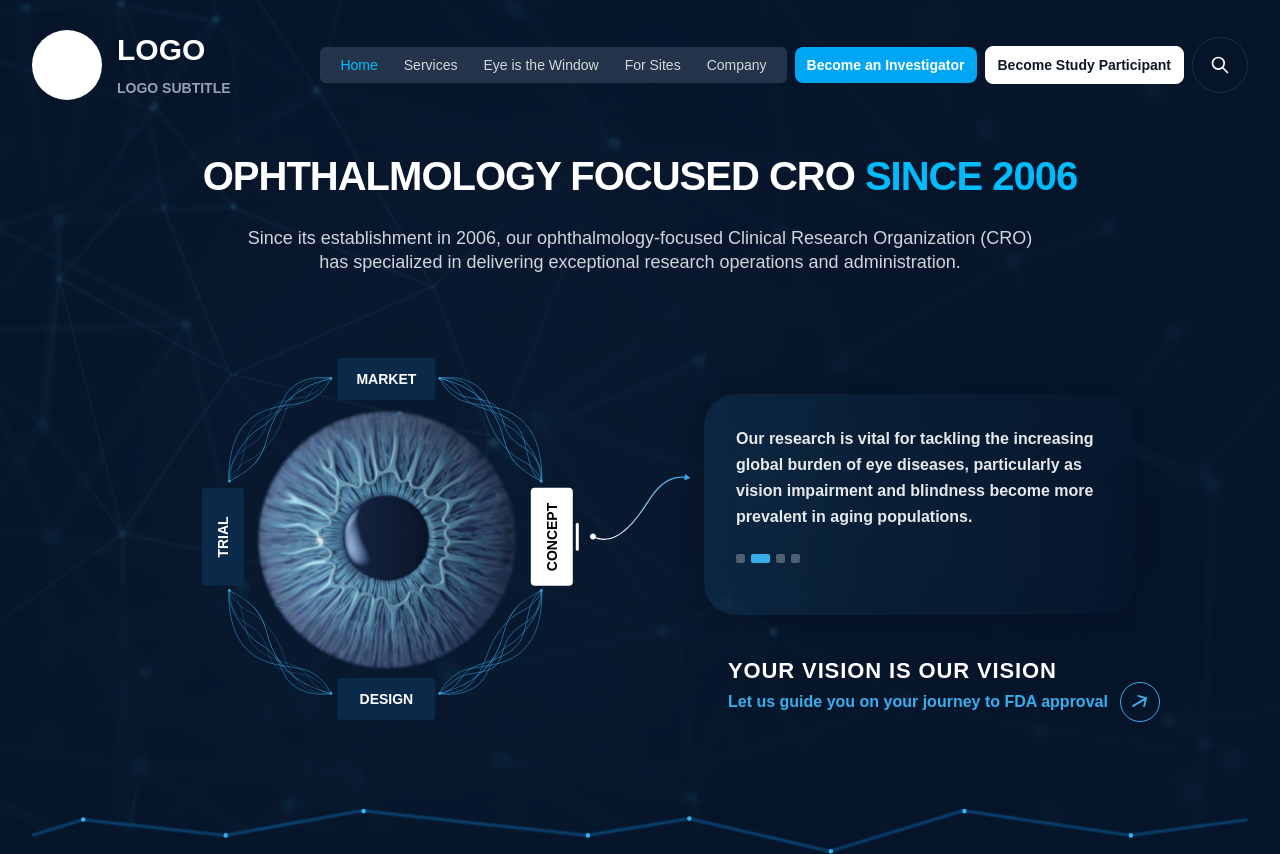
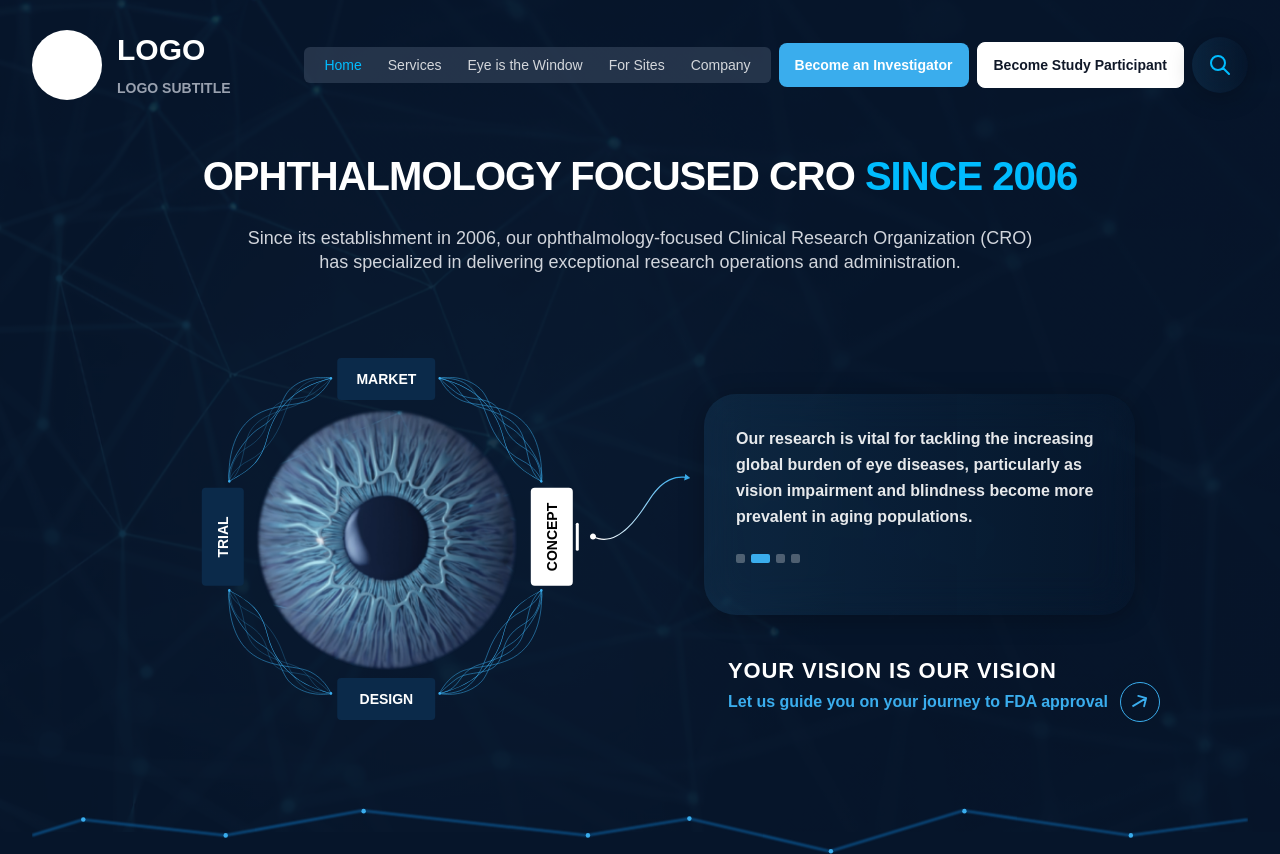
Before and after one commit to SreelakshmiTRaj/Opthalmology-app, a Next.js app: page / in a window 1280 px wide. Built offline with nearby package versions, Linux system fonts and the light colour scheme.

Commit message:
Committing with mover on header

```diff
--- a/src/app/components/Header/Header.js
+++ b/src/app/components/Header/Header.js
@@ -3,7 +3,13 @@ import { useState, useRef, useEffect } from "react";
 import { AnimatePresence, motion } from "framer-motion";
 
 export default function Header() {
-  const headerNavItems = ["Home", "Services", "Eye is the Window", "For Sites", "Company"];
+  const headerNavItems = [
+    "Home",
+    "Services",
+    "Eye is the Window",
+    "For Sites",
+    "Company",
+  ];
   const [isMenuOpen, setIsMenuOpen] = useState(false);
   const [navHover, setNavHover] = useState(null);
   const [navActive, setNavActive] = useState("Home");
@@ -15,15 +21,17 @@ export default function Header() {
   const updateMoverPosition = (targetItem) => {
     const container = navRef.current;
     if (!container) return;
+
     const index = headerNavItems.indexOf(targetItem);
     const itemEl = itemRefs.current[index];
     if (!itemEl) return;
 
     const containerRect = container.getBoundingClientRect();
     const itemRect = itemEl.getBoundingClientRect();
-    const center = itemRect.left + itemRect.width / 2 - containerRect.left;
-    const x = center - moverWidth / 2;
-    setMoverX(Math.round(x));
+
+    const centerX = itemRect.left + itemRect.width / 2 - containerRect.left;
+    const x = centerX - moverWidth / 2;
+    setMoverX(x);
   };
 
   useEffect(() => {
@@ -43,7 +51,7 @@ export default function Header() {
 
   return (
     <header className="flex items-center justify-between py-6 relative z-20">
-        <div className="flex items-center h-[82px] w-auto relative">
+      <div className="flex items-center h-[82px] w-auto relative">
         <div
           className="rounded-full bg-white w-[50px] h-[50px] sm:w-[70px] sm:h-[70px] absolute left-0 top-1/2 transform -translate-y-1/2"
           role="img"
@@ -76,7 +84,9 @@ export default function Header() {
               <a
                 href="#"
                 className={`px-2 transition-colors duration-200 ${
-                  item === navActive ? "text-sky-400" : "text-white/80 hover:text-white"
+                  item === navActive
+                    ? "text-sky-400"
+                    : "text-white/80 hover:text-white"
                 }`}
                 onClick={() => setNavActive(item)}
               >
@@ -88,42 +98,79 @@ export default function Header() {
           <AnimatePresence>
             {navHover && (
               <motion.div
-                key="hover-mover"
+                key={navHover}
                 className="absolute bottom-[2px] h-[2.5px] bg-sky-400 rounded-full"
-                initial={{ opacity: 0, scaleX: 0, originX: 0.5 }}
-                animate={{ opacity: 1, scaleX: 1, x: moverX }}
-                exit={{ opacity: 0, scaleX: 0 }}
-                style={{ width: moverWidth }}
-                transition={{ type: "spring", stiffness: 400, damping: 30 }}
+                initial={{ opacity: 0, scaleX: 0.6 }}
+                animate={{
+                  opacity: 1,
+                  scaleX: 1,
+                  x: moverX,
+                }}
+                exit={{ opacity: 0, scaleX: 0.6 }}
+                style={{
+                  width: moverWidth,
+                  left: 0,
+                }}
+                transition={{
+                  opacity: { duration: 0.2, ease: "easeOut" },
+                  scaleX: { duration: 0.2, ease: "easeOut" },
+                  x: { duration: 0 },
+                }}
               />
             )}
           </AnimatePresence>
         </nav>
 
-        <button className="bg-sky-500 hover:bg-sky-600 text-white font-semibold py-2 px-3 rounded-lg transition duration-150 text-xs sm:text-sm whitespace-nowrap">
+        <button className="bg-[#3AADED] text-white font-semibold py-3 px-4 rounded-lg transition duration-150 text-xs sm:text-sm whitespace-nowrap">
           Become an Investigator
         </button>
 
-        <button className="bg-white hover:bg-gray-100 text-gray-900 font-semibold py-2 px-3 rounded-lg transition duration-150 text-xs sm:text-sm whitespace-nowrap border border-white">
+        <button className="bg-white hover:bg-gray-100 text-gray-900 font-semibold py-3 px-4 rounded-lg transition duration-150 text-xs sm:text-sm whitespace-nowrap border border-white">
           Become Study Participant
         </button>
 
-        <div className="w-12 h-12 sm:w-14 sm:h-14 flex items-center justify-center bg-transparent border border-white/10 rounded-full cursor-pointer hover:bg-white/10">
+        <div
+          className="relative w-5 h-5 sm:w-14 sm:h-14 flex items-center justify-center
+  rounded-full cursor-pointer
+  bg-[linear-gradient(90deg,rgba(58,173,237,0.1)_0%,rgba(58,173,237,0.01)_100%)]
+  backdrop-blur-[20px]
+  shadow-[0_4px_25px_rgba(0,0,0,0.25)]
+  hover:bg-[linear-gradient(90deg,rgba(58,173,237,0.2)_0%,rgba(58,173,237,0.05)_100%)]
+  transition"
+        >
           <svg
-            className="w-5 h-5 text-white"
+            className="w-2 h-2 sm:w-6 sm:h-6 text-sky-400"
             fill="none"
             stroke="currentColor"
             viewBox="0 0 24 24"
           >
-            <path strokeLinecap="round" strokeLinejoin="round" strokeWidth="2" d="M21 21l-6-6m2-5a7 7 0 11-14 0 7 7 0 0114 0z"></path>
+            <path
+              strokeLinecap="round"
+              strokeLinejoin="round"
+              strokeWidth="2"
+              d="M21 21l-6-6m2-5a7 7 0 11-14 0 7 7 0 0114 0z"
+            />
           </svg>
         </div>
       </div>
 
       <div className="lg:hidden flex items-center">
-        <button onClick={() => setIsMenuOpen((prev) => !prev)} className="text-white focus:outline-none">
-          <svg className="w-6 h-6" fill="none" stroke="currentColor" viewBox="0 0 24 24">
-            <path strokeLinecap="round" strokeLinejoin="round" strokeWidth="2" d="M4 6h16M4 12h16M4 18h16"></path>
+        <button
+          onClick={() => setIsMenuOpen((prev) => !prev)}
+          className="text-white focus:outline-none"
+        >
+          <svg
+            className="w-6 h-6"
+            fill="none"
+            stroke="currentColor"
+            viewBox="0 0 24 24"
+          >
+            <path
+              strokeLinecap="round"
+              strokeLinejoin="round"
+              strokeWidth="2"
+              d="M4 6h16M4 12h16M4 18h16"
+            ></path>
           </svg>
         </button>
       </div>
@@ -134,7 +181,11 @@ export default function Header() {
             <a
               key={item}
               href="#"
-              className={`text-sm ${item === "Home" ? "text-sky-400" : "text-white/80 hover:text-white"}`}
+              className={`text-sm ${
+                item === "Home"
+                  ? "text-sky-400"
+                  : "text-white/80 hover:text-white"
+              }`}
             >
               {item}
             </a>
--- a/src/app/components/Hero/Hero.js
+++ b/src/app/components/Hero/Hero.js
@@ -39,6 +39,8 @@ export default function Hero() {
         return current + delta;
       });
     };
+
+
 
   const norm = (angle) => ((angle % 360) + 360) % 360;
 
```
Lines whose indentation alone changed are shown as unchanged.
